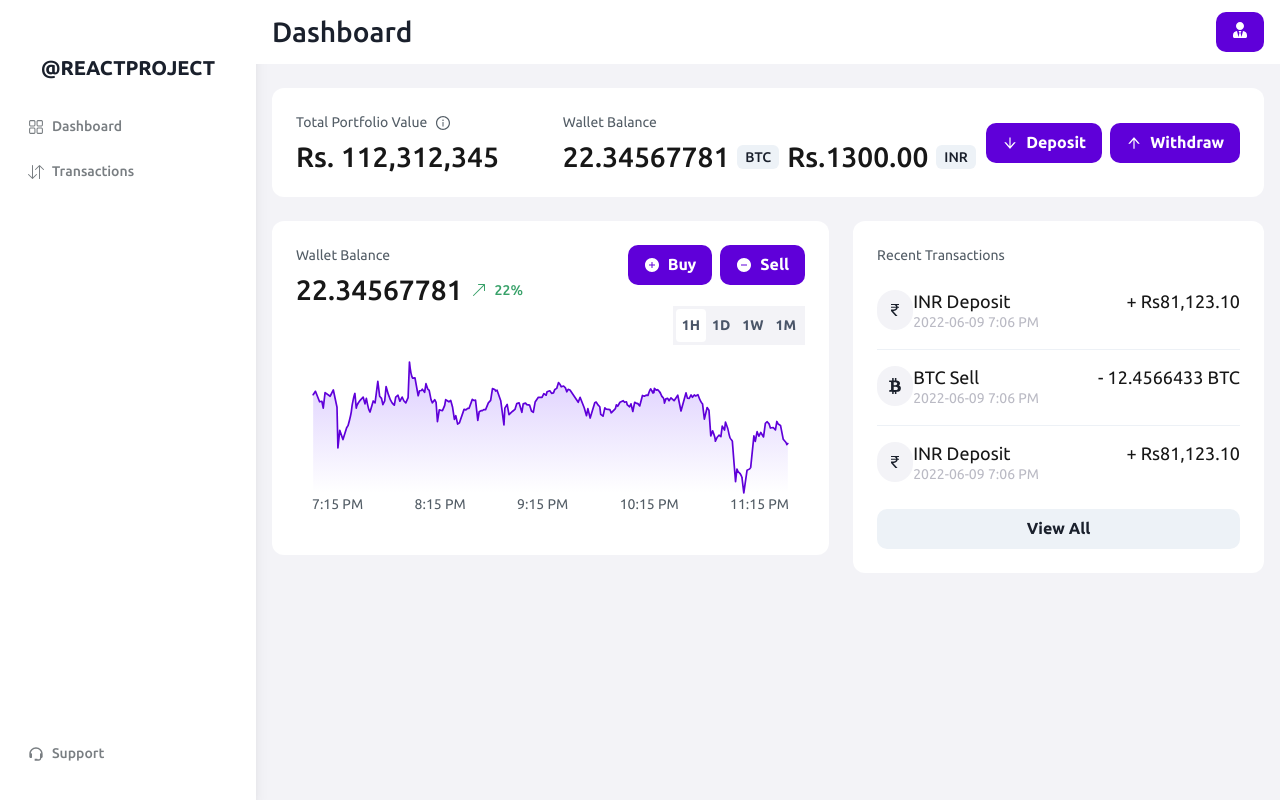
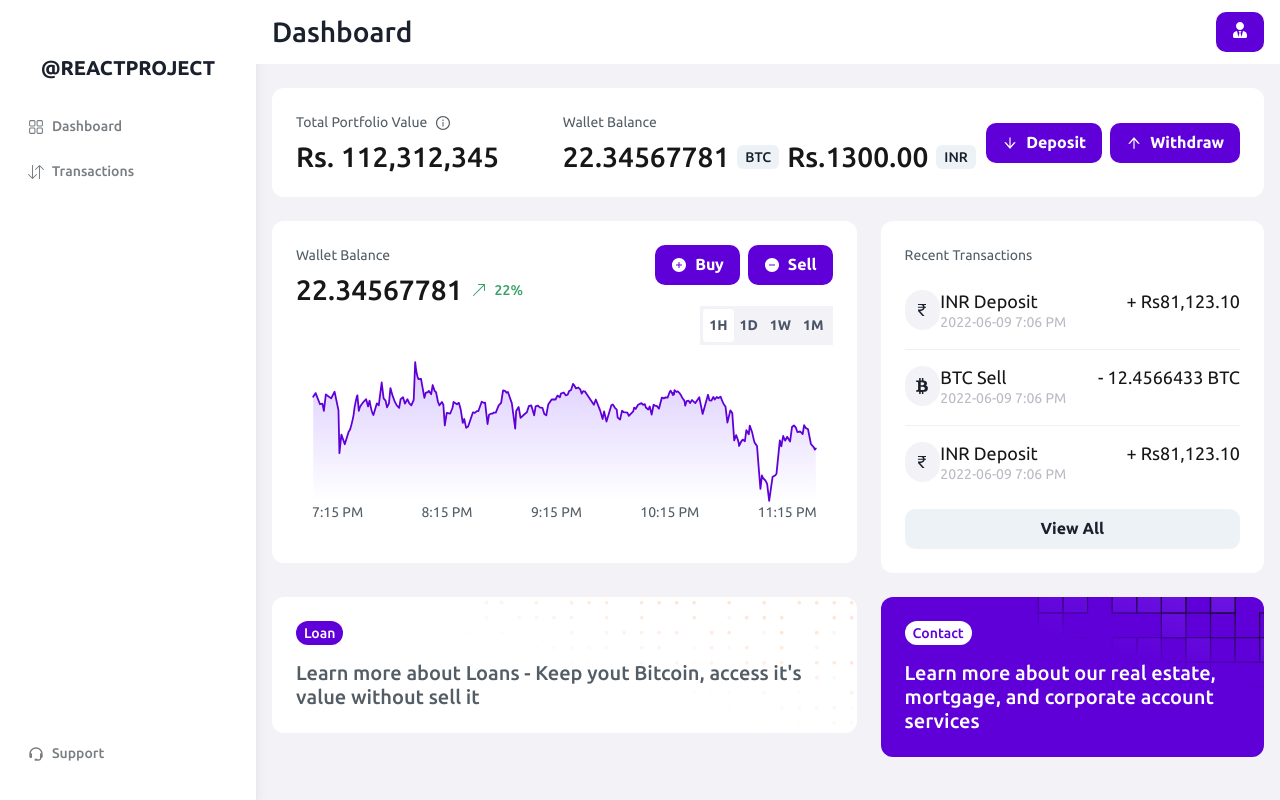
Before and after one commit to prabhjot-2/crpto, a React (Vite) app in the folder crpto/: page / in a window 1280 px wide. Built offline with nearby package versions, Linux system fonts and the light colour scheme.

Commit message:
Dashboard page is complete

```diff
--- a/crpto/src/components/DashboardLayout.jsx
+++ b/crpto/src/components/DashboardLayout.jsx
@@ -21,7 +21,13 @@
         <SideDrawer isOpen={isOpen}  onClose={onClose}/>
         <Box flexGrow={1}>
           <TopNav title={title} onOpen={onOpen} />
-          <Container mt="6" maxW="70rem">
+          <Container
+            overflowX="hidden"
+            overflowY="auto"
+            mt="6"
+            maxW="70rem"
+            h="calc(100vh-88px)"
+          >
             {children}
           </Container>
         </Box>
--- a/crpto/src/pages/Dashboard/Dashboard.jsx
+++ b/crpto/src/pages/Dashboard/Dashboard.jsx
@@ -3,6 +3,7 @@
 import PortfolioSection from "./components/PortfolioSection";
 import PriceSection from "./components/PriceSection";
 import Transactions from "./components/Transactions";
+import InfoCard from "./components/InfoCard";
 
 const Dashboard =()=>{
     return (
@@ -15,7 +16,12 @@
             gap="6"
 
         >
-            <GridItem colSpan={2}>
+            <GridItem
+                colSpan={{
+                    base:1,
+                    xl:2,
+                }}
+            >
                 <PortfolioSection/>
             </GridItem>
 
@@ -26,6 +32,22 @@
             <GridItem colSpan={1}>
                 <Transactions/>
             </GridItem>
+            <GridItem colSpan={1}>
+                <InfoCard imgUrl="/dot_bg.svg "
+                    text="Learn more about Loans - Keep yout Bitcoin, access it's value without
+                sell it"
+                    tagText="Loan"
+                    inverted={false}
+                />
+
+            </GridItem>
+            <GridItem colSpan={1}>
+                <InfoCard imgUrl="/grid_bg.svg "
+                    text="Learn more about our real estate, mortgage, and corporate account services"
+                    tagText="Contact"
+                    inverted={true}
+                />
+            </GridItem>
         </Grid>
         </DashboardLayout>
     )
--- /dev/null
+++ b/crpto/src/pages/Dashboard/components/InfoCard.jsx
@@ -0,0 +1,31 @@
+import React from "react";
+import { CustomCard } from "../../../chakra/CustomCard";
+import { Tag, Text } from "@chakra-ui/react";
+
+const InfoCard =({imgUrl, text, tagText, inverted})=>{
+    return (
+        <CustomCard
+            bgImage={imgUrl}
+            bgSize="cover"
+            bgRepeat="no-repeat"
+            bgColor={inverted? "p.purple": "white"}
+        >
+            <Tag
+                borderRadius="full"
+                bg={ inverted ? "white": "p.purple"}
+                color={ inverted? "p.purple": "white"}
+            >
+                {tagText}
+            </Tag>
+            <Text mt="4"
+                fontWeight="medium"
+                textStyle="h5"
+                color={inverted ? "white": "black.80"}
+            >
+                {text}
+            </Text>
+        </CustomCard>
+    )
+}
+
+export default InfoCard
```
Also changed, not shown: crpto/public/dot_bg.svg (added), crpto/public/grid_bg.svg (added).
